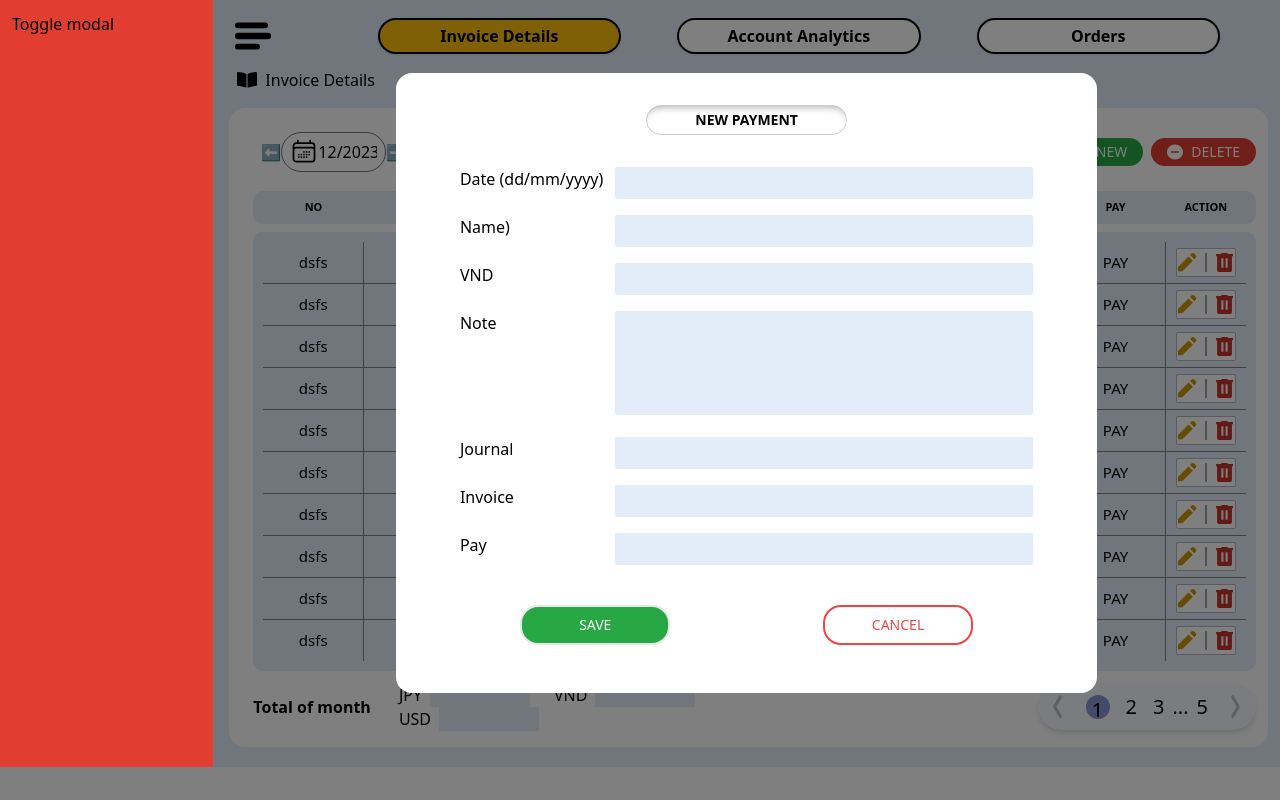
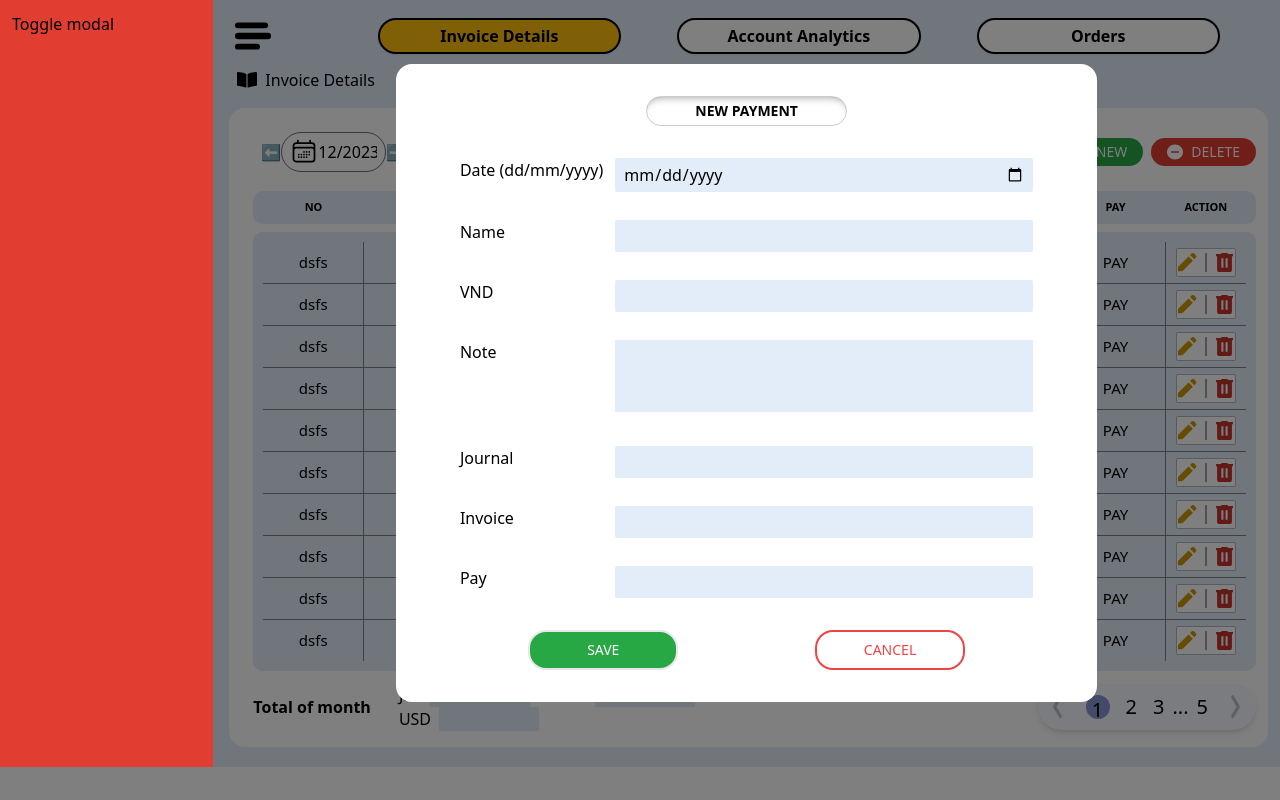
Before and after one commit to SelinaNguyen98/SBA_PaymentIncome_ManagementPRJ_FrontEnd, a React (Vite) app: page / in a window 1280 px wide. Both pictures are taken after typing "Sample", "5" into the empty fields and a click on the button "ADD NEW". Built offline with nearby package versions, Linux system fonts and the light colour scheme; some icons are missing.

Commit message:
validate new payment

```diff
--- a/package.json
+++ b/package.json
@@ -11,6 +11,8 @@
   },
   "dependencies": {
     "@floating-ui/react": "^0.26.4",
+    "@hookform/resolvers": "^3.3.3",
+    "@tanstack/react-query": "^5.17.0",
     "axios": "^1.6.2",
     "bootstrap": "^5.3.2",
     "bootstrap-icons": "^1.11.2",
@@ -24,7 +26,8 @@
     "react-icons": "^4.12.0",
     "react-router-dom": "^6.21.1",
     "react-table": "^7.8.0",
-    "styled-components": "^6.1.5"
+    "styled-components": "^6.1.5",
+    "yup": "^1.3.3"
   },
   "devDependencies": {
     "@types/react": "^18.2.43",
--- /dev/null
+++ b/src/Utils/utils/https.js
@@ -0,0 +1,17 @@
+import axios, { AxiosError, HttpStatusCode, AxiosInstance } from "axios";
+
+class Http {
+  constructor() {
+    this.instance = axios.create({
+      baseURL: "http://localhost:4000/",
+      timeout: 10000,
+      headers: {
+        "Content-Type": "application/json",
+      },
+    });
+  }
+}
+
+const http = new Http().instance;
+
+export default http;
--- /dev/null
+++ b/src/Utils/validation/rulesYup.js
@@ -0,0 +1,9 @@
+import * as yup from "yup";
+
+export const createPaymentSchema = yup.object({
+  payment_date: yup.date("dang ngay moi dung").required("Ngày thanh toán là bắt buộc"),
+  cost: yup
+    .number()
+    .required("Chi phí là bắt buộc")
+    .min(7, "Phải lớn hơn hoặc bằng 7"),
+});
--- a/src/components/Invoice_Management/InvoiceDetails/InvoiceDetails.jsx
+++ b/src/components/Invoice_Management/InvoiceDetails/InvoiceDetails.jsx
@@ -12,10 +12,8 @@ import NewPaymentForm from "./NewPaymentForm";
 import MonthYearPicker from "../../MonthYearPicker";
 
 export default function InvoiceDetails() {
-
   const { isShowAsideFilter } = useContext(AppContext);
   const { t } = useTranslation();
-
 
   const [state, setState] = useState({
     isShowConfirmModal: false,
--- a/src/components/Invoice_Management/InvoiceDetails/NewPaymentForm/NewPaymentForm.jsx
+++ b/src/components/Invoice_Management/InvoiceDetails/NewPaymentForm/NewPaymentForm.jsx
@@ -1,8 +1,24 @@
-import React from "react";
+import React, { useEffect } from "react";
 import Button from "../../../Button";
 import Modal from "../../../Modal";
 
+import { useForm } from "react-hook-form";
+import { yupResolver } from "@hookform/resolvers/yup";
+import { createPaymentSchema } from "../../../../Utils/validation/rulesYup";
+
 export default function NewPaymentForm({ visible, cancel, ok }) {
+  const {
+    register,
+    handleSubmit,
+    watch,
+    setError,
+    formState: { errors },
+  } = useForm({ resolver: yupResolver(createPaymentSchema) });
+
+  const onSubmit = handleSubmit((data) => {
+    console.log(data);
+  });
+
   return (
     <Modal visible={visible}>
       <div className="flex flex-col bg-white m-2 py-5 px-12  rounded-2xl">
@@ -10,72 +26,108 @@ export default function NewPaymentForm({ visible, cancel, ok }) {
           new payment
         </span>
 
-        <form className="px-4 mt-5">
-          <InputCustomComponent label={"Date (dd/mm/yyyy)"}>
-            <input type="text" className=" bg-main-theme w-full"></input>
-          </InputCustomComponent>
-          <InputCustomComponent label={"Name)"}>
-            <input type="text" className=" bg-main-theme w-full"></input>
-          </InputCustomComponent>
-          <InputCustomComponent label={"VND"}>
-            <input type="text" className=" bg-main-theme w-full"></input>
-          </InputCustomComponent>
-          <InputCustomComponent label={"Note"}>
-            <textarea
+        <form className="px-4 mt-5 overflow-hidden block" onSubmit={onSubmit}>
+          <InputCustomComponent
+            label={"Date (dd/mm/yyyy)"}
+            name={"payment_date"}
+            type="date"
+            register={register}
+            errorMessage={errors?.payment_date?.message}
+          />
+
+          <InputCustomComponent
+            label={"Name"}
+            name={"name"}
+            register={register}
+            errorMessage={errors?.name?.message}
+          />
+
+          <InputCustomComponent
+            label={"VND"}
+            name={"cost"}
+            type="number"
+            register={register}
+            errorMessage={errors?.cost?.message}
+          />
+
+          <InputCustomComponent
+            as={"textarea"}
+            label={"Note"}
+            name={"note"}
+            register={register}
+            classNameInput=" w-full bg-main-theme overflow-y-scroll resize-none"
+            errorMessage={errors?.note?.message}
+          />
+
+          <InputCustomComponent
+            label={"Journal"}
+            name={"category_id"}
+            register={register}
+            errorMessage={errors?.category_id?.message}
+          />
+
+          <InputCustomComponent
+            label={"Invoice"}
+            name={"invoice"}
+            register={register}
+            errorMessage={errors?.invoice?.message}
+          />
+
+          <InputCustomComponent
+            label={"Pay"}
             type="text"
-              rows={4}
-              className=" bg-main-theme w-full overflow-y-scroll resize-none"
-            ></textarea>
-            {/* <input type="text"  className=" bg-main-theme w-full"></input> */}
-          </InputCustomComponent>
-          <InputCustomComponent label={"Journal"}>
-            <input type="text" className=" bg-main-theme w-full"></input>
-          </InputCustomComponent>
-          <InputCustomComponent label={"Invoice"}>
-            <input type="text" className=" bg-main-theme w-full"></input>
-          </InputCustomComponent>
-          <InputCustomComponent label={"Pay"}>
-            <input type="text" className=" bg-main-theme w-full"></input>
-          </InputCustomComponent>
-        </form>
+            name={"pay"}
+            register={register}
+            errorMessage={errors?.pay?.message}
+          />
 
-        <div className="flex items-center justify-around  mt-6 mb-7  ">
-          {/* <div className="  "> */}
+          <div className="flex items-center justify-around  mt-4 mb-3 ">
             <Button
-            onClick={() => {
-              // setShowConfirmModal(false);
-            }}
+              type="submit"
               className={" py-2 border-2 border-gray min-w-[150px]"}
             >
               save
             </Button>
             <Button
               onClick={cancel}
-            className={" border-red-500 bg-white border-2 py-2 min-w-[150px] "}
+              className={
+                " border-red-500 bg-white border-2 py-2 min-w-[150px] "
+              }
             >
               <span className=" text-red-500  uppercase ">Cancel</span>
             </Button>
           </div>
+        </form>
       </div>
     </Modal>
   );
 }
 
-const InputCustomComponent = ({ label, children }) => {
+const InputCustomComponent = ({
+  label,
+  name,
+  register,
+  className,
+  errorMessage,
+  as: Element = "input",
+  type = "text",
+  classNameInput = "w-full py-1 rounded-sm px-2 bg-main-theme",
+  classNameError = " text-red-600 min-h-[1rem] text-sm overflow-x-hidden ",
+}) => {
   return (
-    <div className=" grid lg:grid-cols-12  gap-y-2 mb-4">
+    <>
+      <div className={` grid lg:grid-cols-12 gap-y-2 mb-3 block`}>
         <label className="lg:col-span-3">{label}</label>
         <div className=" lg:col-span-9 ml-3">
-        {React.createElement(
-          children.type,
-          {
-            ...children.props,
-            className: `${children.props.className} w-full py-1 rounded-sm px-2 `,
-          },
-          children.props.children
-        )}
-        {/* {children} */}
+          <Element
+            {...register(name)}
+            className={classNameInput}
+            type={type}
+            rows={3}
+          />
+          <div className={classNameError}>{errorMessage}</div>
         </div>
       </div>
+    </>
   );
 };
```
Also changed, not shown: 1 other file (tests, documents, lock files or other folders). Lines whose indentation alone changed are shown as unchanged.
